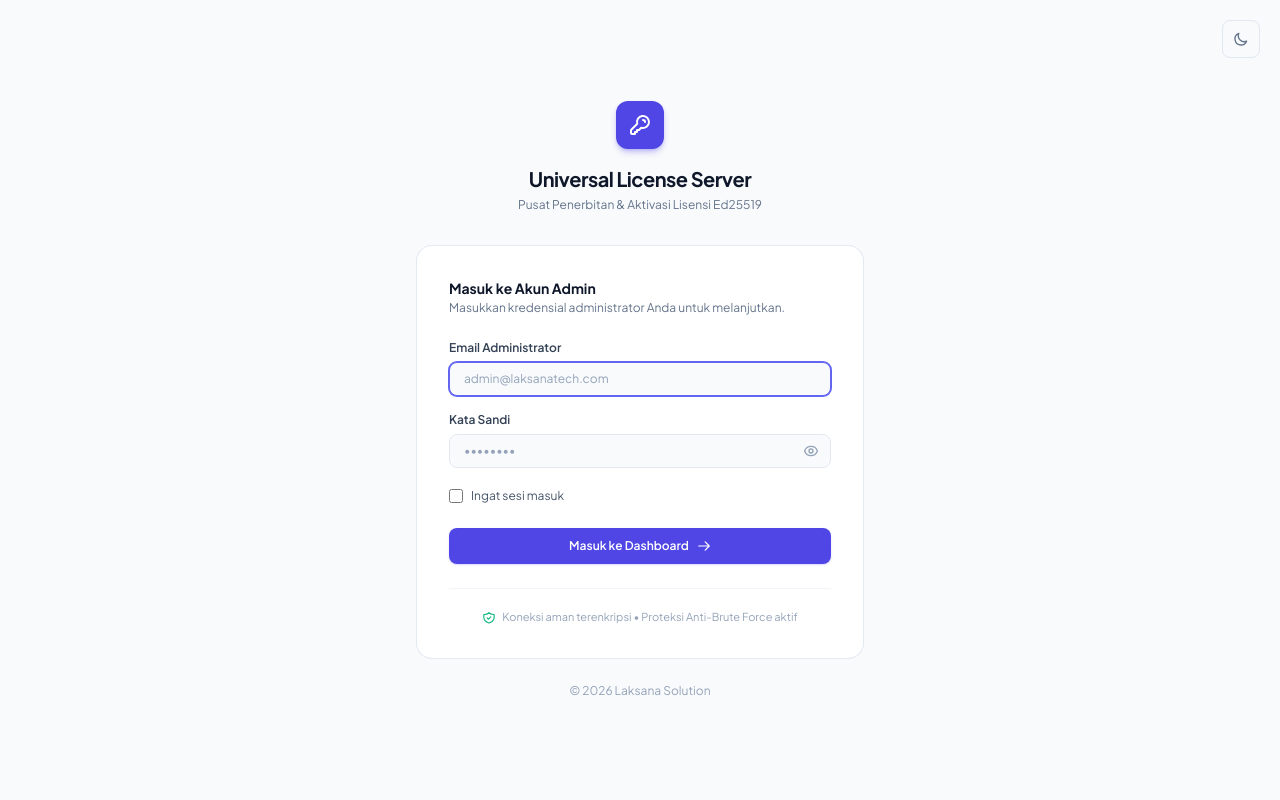
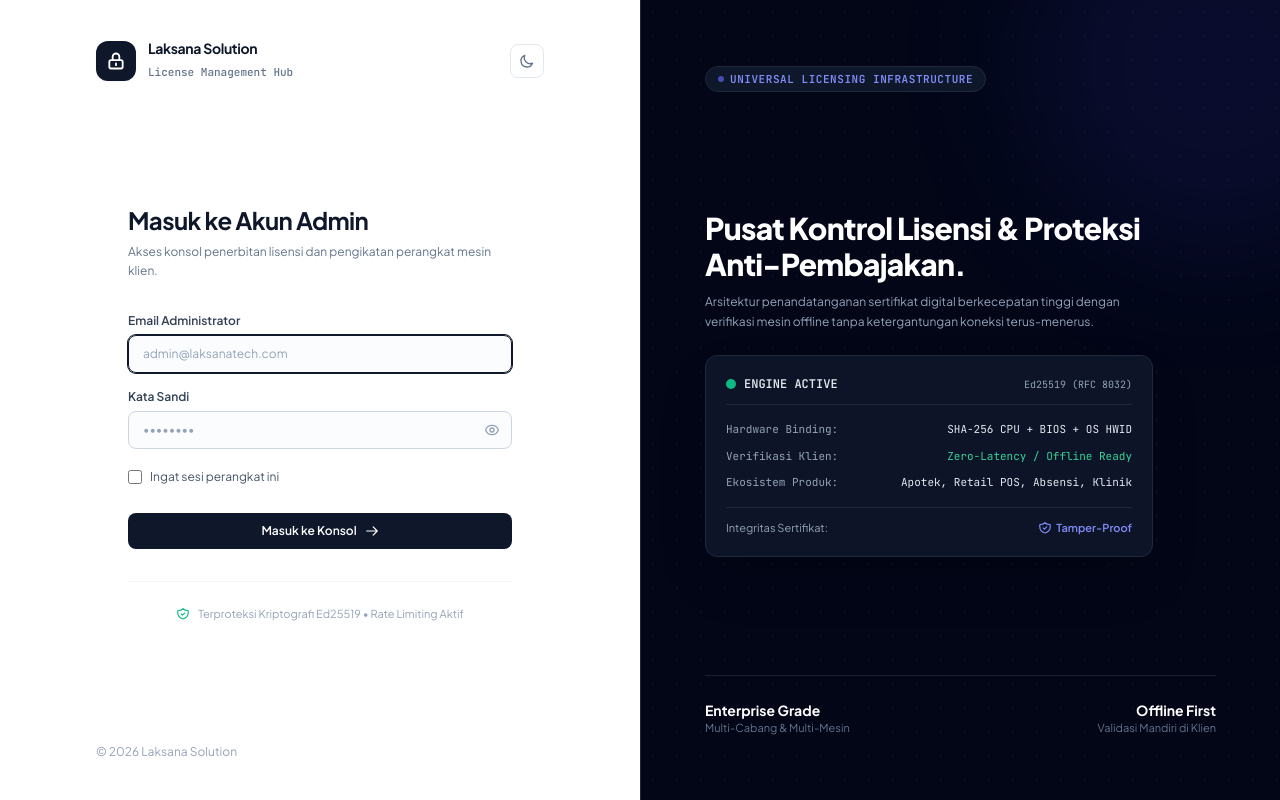
Before and after one commit to wibi89-sys/license-generator, a Laravel app: page /login in a window 1280 px wide. Run offline with Laravel 12, Linux system fonts and the light colour scheme; some libraries are stand-ins or nearby versions.

Commit message:
feat(ui): redesign login page into modern split-screen enterprise layout

```diff
--- a/resources/views/auth/login.blade.php
+++ b/resources/views/auth/login.blade.php
@@ -4,7 +4,7 @@
     <meta charset="utf-8">
     <meta name="viewport" content="width=device-width, initial-scale=1.0">
     <meta name="robots" content="noindex, nofollow">
-    <title>Masuk — Universal License Server</title>
+    <title>Masuk — Universal License Server | Laksana Solution</title>
 
     <link rel="preconnect" href="https://fonts.googleapis.com">
     <link rel="preconnect" href="https://fonts.gstatic.com" crossorigin>
@@ -62,14 +62,38 @@
 
         document.addEventListener('DOMContentLoaded', updateThemeIcons);
     </script>
+    <style>
+        .grid-pattern {
+            background-image: radial-gradient(rgba(255, 255, 255, 0.08) 1px, transparent 1px);
+            background-size: 24px 24px;
+        }
+    </style>
 </head>
-<body class="h-full bg-slate-50 dark:bg-slate-950 text-slate-800 dark:text-slate-100 antialiased font-sans flex flex-col justify-center py-12 sm:px-6 lg:px-8 transition-colors duration-200">
+<body class="h-full bg-white dark:bg-slate-950 text-slate-900 dark:text-slate-100 antialiased font-sans transition-colors duration-200">
 
-    <!-- Top Right Theme Switcher -->
-    <div class="absolute top-5 right-5">
+    <div class="min-h-full flex flex-col lg:flex-row">
+
+        <!-- LEFT PANEL: Enterprise Login Form -->
+        <div class="flex-1 flex flex-col justify-between px-6 py-10 sm:px-12 lg:px-16 xl:px-24 bg-white dark:bg-slate-950 transition-colors">
+
+            <!-- Top Branding & Theme Switcher -->
+            <div class="flex items-center justify-between">
+                <a href="/" class="flex items-center gap-3 group">
+                    <div class="h-10 w-10 rounded-xl bg-slate-900 dark:bg-white text-white dark:text-slate-900 flex items-center justify-center font-bold tracking-tight shadow-sm transition-transform group-hover:scale-105">
+                        <svg class="w-5 h-5" fill="none" viewBox="0 0 24 24" stroke="currentColor" stroke-width="2.2">
+                            <path stroke-linecap="round" stroke-linejoin="round" d="M12 15v2m-6 4h12a2 2 0 002-2v-6a2 2 0 00-2-2H6a2 2 0 00-2 2v6a2 2 0 002 2zm10-10V7a4 4 0 00-8 0v4h8z" />
+                        </svg>
+                    </div>
+                    <div>
+                        <span class="text-sm font-bold tracking-tight text-slate-900 dark:text-white block leading-tight">Laksana Solution</span>
+                        <span class="text-[11px] font-mono font-medium text-slate-500 dark:text-slate-400">License Management Hub</span>
+                    </div>
+                </a>
+
+                <!-- Theme Toggle Button -->
                 <button type="button" onclick="toggleTheme()"
-                title="Beralih Tema (Dark/Light)"
-                class="p-2.5 rounded-lg text-slate-500 hover:text-slate-900 hover:bg-slate-200/60 dark:text-slate-400 dark:hover:text-white dark:hover:bg-slate-800 border border-slate-200 dark:border-slate-800 transition-colors">
+                        title="Ubah Tema"
+                        class="p-2 rounded-lg text-slate-500 hover:text-slate-900 hover:bg-slate-100 dark:text-slate-400 dark:hover:text-white dark:hover:bg-slate-900 border border-slate-200 dark:border-slate-800 transition-colors">
                     <svg class="theme-icon-sun w-4 h-4 hidden" fill="none" viewBox="0 0 24 24" stroke="currentColor" stroke-width="2">
                         <path stroke-linecap="round" stroke-linejoin="round" d="M12 3v1m0 16v1m9-9h-1M4 12H3m15.364 6.364l-.707-.707M6.343 6.343l-.707-.707m12.728 0l-.707.707M6.343 17.657l-.707.707M16 12a4 4 0 11-8 0 4 4 0 018 0z" />
                     </svg>
@@ -79,40 +103,25 @@
                 </button>
             </div>
 
-    <div class="sm:mx-auto sm:w-full sm:max-w-md">
-        <!-- Logo & Header -->
-        <div class="flex justify-center">
-            <div class="flex h-12 w-12 items-center justify-center rounded-xl bg-indigo-600 text-white shadow-md shadow-indigo-600/30">
-                <svg class="w-6 h-6" fill="none" viewBox="0 0 24 24" stroke="currentColor" stroke-width="2">
-                    <path stroke-linecap="round" stroke-linejoin="round" d="M15 7a2 2 0 012 2m4 0a6 6 0 01-7.743 5.743L11 17H9v2H7v2H4a1 1 0 01-1-1v-2.586a1 1 0 01.293-.707l5.964-5.964A6 6 0 1121 9z" />
-                </svg>
-            </div>
-        </div>
-        <h2 class="mt-4 text-center text-xl font-bold tracking-tight text-slate-900 dark:text-white">
-            Universal License Server
-        </h2>
-        <p class="mt-1 text-center text-xs text-slate-500 dark:text-slate-400">
-            Pusat Penerbitan & Aktivasi Lisensi Ed25519
+            <!-- Main Form Section -->
+            <div class="my-auto py-12 max-w-sm w-full mx-auto">
+
+                <div class="mb-8">
+                    <h1 class="text-2xl font-bold tracking-tight text-slate-900 dark:text-white">Masuk ke Akun Admin</h1>
+                    <p class="text-xs text-slate-500 dark:text-slate-400 mt-1.5 leading-relaxed">
+                        Akses konsol penerbitan lisensi dan pengikatan perangkat mesin klien.
                     </p>
                 </div>
 
-    <div class="mt-8 sm:mx-auto sm:w-full sm:max-w-md px-4 sm:px-0">
-        <div class="bg-white dark:bg-slate-900 py-8 px-6 sm:px-8 border border-slate-200/90 dark:border-slate-800 rounded-2xl shadow-xs transition-colors">
-
-            <div class="mb-6">
-                <h3 class="text-sm font-bold text-slate-900 dark:text-white">Masuk ke Akun Admin</h3>
-                <p class="text-xs text-slate-500 dark:text-slate-400 mt-0.5">Masukkan kredensial administrator Anda untuk melanjutkan.</p>
-            </div>
-
                 @if($errors->any())
-                <div class="mb-5 p-3.5 rounded-xl bg-rose-50 border border-rose-200 dark:bg-rose-950/40 dark:border-rose-900/80 text-rose-800 dark:text-rose-300 text-xs">
-                    <div class="flex items-center gap-2">
-                        <svg class="w-4 h-4 text-rose-600 dark:text-rose-400 shrink-0" fill="none" viewBox="0 0 24 24" stroke="currentColor" stroke-width="2">
+                    <div class="mb-6 p-4 rounded-xl bg-rose-50 border-l-4 border-rose-500 text-rose-900 dark:bg-rose-950/40 dark:border-rose-500 dark:text-rose-200 text-xs">
+                        <div class="flex items-start gap-2.5">
+                            <svg class="w-4 h-4 text-rose-600 dark:text-rose-400 shrink-0 mt-0.5" fill="none" viewBox="0 0 24 24" stroke="currentColor" stroke-width="2">
                                 <path stroke-linecap="round" stroke-linejoin="round" d="M12 9v2m0 4h.01m-6.938 4h13.856c1.54 0 2.502-1.667 1.732-3L13.732 4c-.77-1.333-2.694-1.333-3.464 0L3.34 16c-.77 1.333.192 3 1.732 3z" />
                             </svg>
-                        <div>
+                            <div class="space-y-0.5">
                                 @foreach ($errors->all() as $error)
-                                <p>{{ $error }}</p>
+                                    <p class="font-medium">{{ $error }}</p>
                                 @endforeach
                             </div>
                         </div>
@@ -128,24 +137,24 @@
                         </label>
                         <input type="email" id="email" name="email" value="{{ old('email') }}" required autofocus autocomplete="username"
                                placeholder="admin@laksanatech.com"
-                           class="w-full bg-slate-50 dark:bg-slate-800 border border-slate-200 dark:border-slate-700 rounded-lg px-3.5 py-2 text-xs text-slate-900 dark:text-white placeholder-slate-400 focus:outline-none focus:ring-1 focus:ring-indigo-500 focus:border-indigo-500 transition-colors">
+                               class="w-full bg-slate-50/60 dark:bg-slate-900/80 border border-slate-300 dark:border-slate-800 rounded-lg px-3.5 py-2.5 text-xs text-slate-900 dark:text-white placeholder-slate-400 focus:outline-none focus:ring-1 focus:ring-slate-900 dark:focus:ring-white focus:border-slate-900 dark:focus:border-white transition-all shadow-2xs">
                     </div>
 
                     <div>
-                    <label for="password" class="block text-xs font-semibold text-slate-700 dark:text-slate-300 mb-1.5">
+                        <div class="flex items-center justify-between mb-1.5">
+                            <label for="password" class="block text-xs font-semibold text-slate-700 dark:text-slate-300">
                                 Kata Sandi
                             </label>
+                        </div>
                         <div class="relative">
                             <input type="password" id="password" name="password" required autocomplete="current-password"
                                    placeholder="••••••••"
-                               class="w-full bg-slate-50 dark:bg-slate-800 border border-slate-200 dark:border-slate-700 rounded-lg pl-3.5 pr-10 py-2 text-xs text-slate-900 dark:text-white placeholder-slate-400 focus:outline-none focus:ring-1 focus:ring-indigo-500 focus:border-indigo-500 transition-colors">
+                                   class="w-full bg-slate-50/60 dark:bg-slate-900/80 border border-slate-300 dark:border-slate-800 rounded-lg pl-3.5 pr-10 py-2.5 text-xs text-slate-900 dark:text-white placeholder-slate-400 focus:outline-none focus:ring-1 focus:ring-slate-900 dark:focus:ring-white focus:border-slate-900 dark:focus:border-white transition-all shadow-2xs">
                             <button type="button" onclick="togglePasswordVisibility()" class="absolute inset-y-0 right-0 pr-3 flex items-center text-slate-400 hover:text-slate-600 dark:hover:text-slate-200">
-                            <!-- Eye Open -->
                                 <svg id="eye-open" class="w-4 h-4" fill="none" viewBox="0 0 24 24" stroke="currentColor" stroke-width="2">
                                     <path stroke-linecap="round" stroke-linejoin="round" d="M15 12a3 3 0 11-6 0 3 3 0 016 0z" />
                                     <path stroke-linecap="round" stroke-linejoin="round" d="M2.458 12C3.732 7.943 7.523 5 12 5c4.478 0 8.268 2.943 9.542 7-1.274 4.057-5.064 7-9.542 7-4.477 0-8.268-2.943-9.542-7z" />
                                 </svg>
-                            <!-- Eye Closed -->
                                 <svg id="eye-closed" class="w-4 h-4 hidden" fill="none" viewBox="0 0 24 24" stroke="currentColor" stroke-width="2">
                                     <path stroke-linecap="round" stroke-linejoin="round" d="M13.875 18.825A10.05 10.05 0 0112 19c-4.478 0-8.268-2.943-9.543-7a9.97 9.97 0 011.563-3.029m5.858.908a3 3 0 114.243 4.243M9.878 9.878l4.242 4.242M9.88 9.88l-3.29-3.29m7.532 7.532l3.29 3.29M3 3l18 18" />
                                 </svg>
@@ -155,15 +164,15 @@
 
                     <div class="flex items-center justify-between pt-1">
                         <label class="flex items-center gap-2 cursor-pointer text-xs text-slate-600 dark:text-slate-400 select-none">
-                        <input type="checkbox" name="remember" class="w-3.5 h-3.5 rounded border-slate-300 dark:border-slate-700 text-indigo-600 focus:ring-indigo-500 bg-slate-50 dark:bg-slate-800">
-                        <span>Ingat sesi masuk</span>
+                            <input type="checkbox" name="remember" class="w-3.5 h-3.5 rounded border-slate-300 dark:border-slate-700 text-slate-900 focus:ring-slate-900 bg-white dark:bg-slate-900">
+                            <span>Ingat sesi perangkat ini</span>
                         </label>
                     </div>
 
-                <div class="pt-2">
+                    <div class="pt-3">
                         <button type="submit"
-                            class="w-full inline-flex justify-center items-center gap-2 px-4 py-2.5 rounded-lg text-xs font-semibold text-white bg-indigo-600 hover:bg-indigo-700 shadow-sm shadow-indigo-600/20 focus:outline-none focus:ring-2 focus:ring-offset-2 focus:ring-indigo-500 transition-all">
-                        <span>Masuk ke Dashboard</span>
+                                class="w-full inline-flex justify-center items-center gap-2 px-4 py-2.5 rounded-lg text-xs font-semibold text-white bg-slate-900 hover:bg-slate-800 dark:bg-white dark:text-slate-950 dark:hover:bg-slate-100 shadow-xs focus:outline-none focus:ring-2 focus:ring-offset-2 focus:ring-slate-900 transition-all cursor-pointer">
+                            <span>Masuk ke Konsol</span>
                             <svg class="w-3.5 h-3.5" fill="none" viewBox="0 0 24 24" stroke="currentColor" stroke-width="2">
                                 <path stroke-linecap="round" stroke-linejoin="round" d="M14 5l7 7m0 0l-7 7m7-7H3" />
                             </svg>
@@ -171,21 +180,104 @@
                     </div>
                 </form>
 
-            <!-- Production Security Indicator -->
-            <div class="mt-6 pt-5 border-t border-slate-100 dark:border-slate-800/80">
-                <div class="flex items-center justify-center gap-1.5 text-[11px] text-slate-400 dark:text-slate-500">
+                <!-- Security Assurance Footer -->
+                <div class="mt-8 pt-6 border-t border-slate-100 dark:border-slate-900 flex items-center justify-center gap-2 text-[11px] text-slate-400 dark:text-slate-500">
                     <svg class="w-3.5 h-3.5 text-emerald-500" fill="none" viewBox="0 0 24 24" stroke="currentColor" stroke-width="2">
                         <path stroke-linecap="round" stroke-linejoin="round" d="M9 12l2 2 4-4m5.618-4.016A11.955 11.955 0 0112 2.944a11.955 11.955 0 01-8.618 3.04A12.02 12.02 0 003 9c0 5.591 3.824 10.29 9 11.622 5.176-1.332 9-6.03 9-11.622 0-1.042-.133-2.052-.382-3.016z" />
                     </svg>
-                    <span>Koneksi aman terenkripsi &bull; Proteksi Anti-Brute Force aktif</span>
+                    <span>Terproteksi Kriptografi Ed25519 &bull; Rate Limiting Aktif</span>
+                </div>
+
+            </div>
+
+            <!-- Bottom Copyright -->
+            <div class="text-xs text-slate-400 dark:text-slate-500 text-center sm:text-left">
+                &copy; {{ date('Y') }} Laksana Solution
+            </div>
+
+        </div>
+
+        <!-- RIGHT PANEL: Enterprise Technical Showcase (Hidden on Mobile) -->
+        <div class="hidden lg:flex lg:w-1/2 bg-slate-950 relative overflow-hidden flex-col justify-between p-12 xl:p-16 border-l border-slate-800">
+
+            <!-- Background Matrix Pattern -->
+            <div class="absolute inset-0 grid-pattern opacity-40"></div>
+            <div class="absolute -top-32 -right-32 w-96 h-96 rounded-full bg-indigo-600/10 blur-3xl pointer-events-none"></div>
+
+            <!-- Top Tag -->
+            <div class="relative z-10">
+                <span class="inline-flex items-center gap-1.5 px-3 py-1 rounded-full text-[11px] font-mono font-semibold tracking-wider uppercase bg-slate-900 text-indigo-400 border border-slate-800">
+                    <span class="w-1.5 h-1.5 rounded-full bg-indigo-500 animate-pulse"></span>
+                    Universal Licensing Infrastructure
+                </span>
+            </div>
+
+            <!-- Center Showcase Card (Engine Overview) -->
+            <div class="relative z-10 max-w-md my-auto space-y-6">
+
+                <div>
+                    <h2 class="text-2xl xl:text-3xl font-extrabold text-white tracking-tight leading-tight">
+                        Pusat Kontrol Lisensi & Proteksi Anti-Pembajakan.
+                    </h2>
+                    <p class="text-xs text-slate-400 mt-2.5 leading-relaxed">
+                        Arsitektur penandatanganan sertifikat digital berkecepatan tinggi dengan verifikasi mesin offline tanpa ketergantungan koneksi terus-menerus.
+                    </p>
+                </div>
+
+                <!-- Technical Spec Card -->
+                <div class="bg-slate-900/90 border border-slate-800 rounded-xl p-5 shadow-2xl backdrop-blur-md space-y-4">
+
+                    <div class="flex items-center justify-between pb-3 border-b border-slate-800">
+                        <div class="flex items-center gap-2">
+                            <span class="w-2.5 h-2.5 rounded-full bg-emerald-500"></span>
+                            <span class="font-mono text-xs font-semibold text-slate-200">ENGINE ACTIVE</span>
+                        </div>
+                        <span class="font-mono text-[10px] text-slate-400">Ed25519 (RFC 8032)</span>
+                    </div>
+
+                    <div class="space-y-2.5 font-mono text-[11px]">
+                        <div class="flex items-center justify-between">
+                            <span class="text-slate-400">Hardware Binding:</span>
+                            <span class="text-slate-200">SHA-256 CPU + BIOS + OS HWID</span>
+                        </div>
+                        <div class="flex items-center justify-between">
+                            <span class="text-slate-400">Verifikasi Klien:</span>
+                            <span class="text-emerald-400">Zero-Latency / Offline Ready</span>
+                        </div>
+                        <div class="flex items-center justify-between">
+                            <span class="text-slate-400">Ekosistem Produk:</span>
+                            <span class="text-slate-200">Apotek, Retail POS, Absensi, Klinik</span>
+                        </div>
+                    </div>
+
+                    <div class="pt-3 border-t border-slate-800 flex items-center justify-between text-[11px]">
+                        <span class="text-slate-400">Integritas Sertifikat:</span>
+                        <span class="text-indigo-400 font-semibold flex items-center gap-1">
+                            <svg class="w-3.5 h-3.5" fill="none" viewBox="0 0 24 24" stroke="currentColor" stroke-width="2">
+                                <path stroke-linecap="round" stroke-linejoin="round" d="M9 12l2 2 4-4m5.618-4.016A11.955 11.955 0 0112 2.944a11.955 11.955 0 01-8.618 3.04A12.02 12.02 0 003 9c0 5.591 3.824 10.29 9 11.622 5.176-1.332 9-6.03 9-11.622 0-1.042-.133-2.052-.382-3.016z" />
+                            </svg>
+                            Tamper-Proof
+                        </span>
+                    </div>
+
+                </div>
+
+            </div>
+
+            <!-- Bottom Stats -->
+            <div class="relative z-10 pt-6 border-t border-slate-800/80 flex items-center justify-between text-slate-400 text-xs">
+                <div>
+                    <span class="block text-white font-bold text-sm">Enterprise Grade</span>
+                    <span class="text-[11px] text-slate-500">Multi-Cabang & Multi-Mesin</span>
+                </div>
+                <div class="text-right">
+                    <span class="block text-white font-bold text-sm">Offline First</span>
+                    <span class="text-[11px] text-slate-500">Validasi Mandiri di Klien</span>
                 </div>
             </div>
 
         </div>
 
-        <p class="mt-6 text-center text-xs text-slate-400 dark:text-slate-500">
-            &copy; {{ date('Y') }} Laksana Solution
-        </p>
     </div>
 
 </body>
```
Lines whose indentation alone changed are shown as unchanged.
